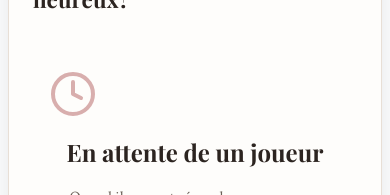
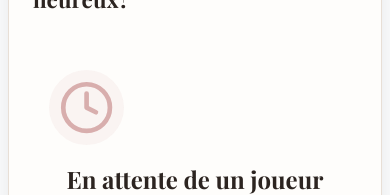
Before and after one commit to aziztraorer/entrenous, a Vue app in the folder frontend/: page /game/1 in a window 390 px wide. Shown: the part 212-407 px from the top of the page. Built offline with nearby package versions, Linux system fonts and the light colour scheme; no server answers; sample sign-in values are in the browser's storage.

Commit message:
ui: responsive round player icons on game page (fluid clamp sizing)

```diff
--- a/frontend/src/pages/GamePage.vue
+++ b/frontend/src/pages/GamePage.vue
@@ -594,6 +594,16 @@ button:active {
   animation: pulse 2s ease-in-out infinite;
 }
 
+/* Icônes SVG fluides : s'adaptent à la taille de l'écran au lieu de rester à 48px fixes */
+.waiting-icon svg {
+  width: clamp(56px, 14vw, 96px);
+  height: clamp(56px, 14vw, 96px);
+  border-radius: 50%;
+  background: rgba(192, 122, 122, 0.12);
+  padding: 0.6rem;
+  box-sizing: content-box;
+}
+
 .waiting-other h2 {
   font-family: 'Playfair Display', Georgia, serif;
   font-size: 1.5rem;
```
